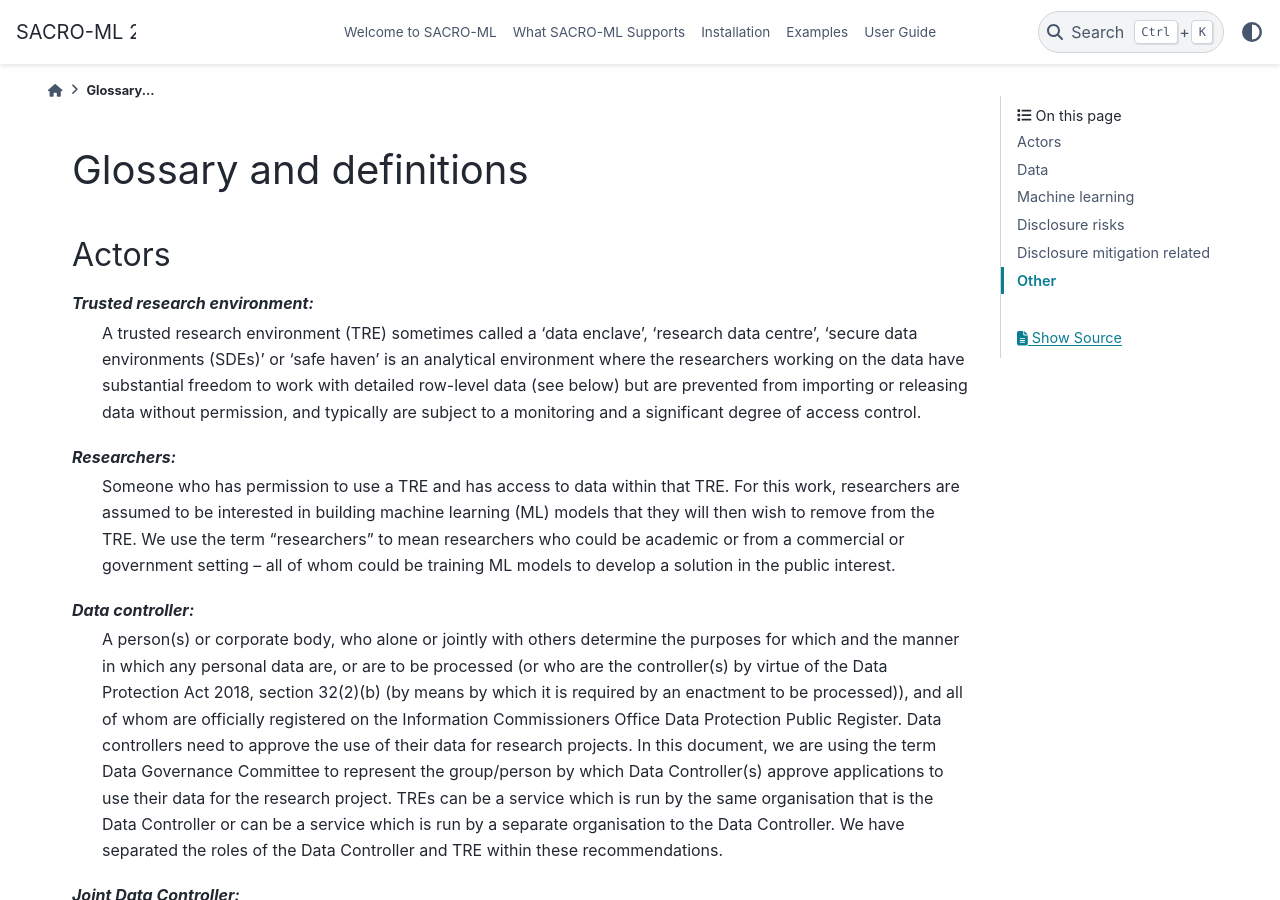
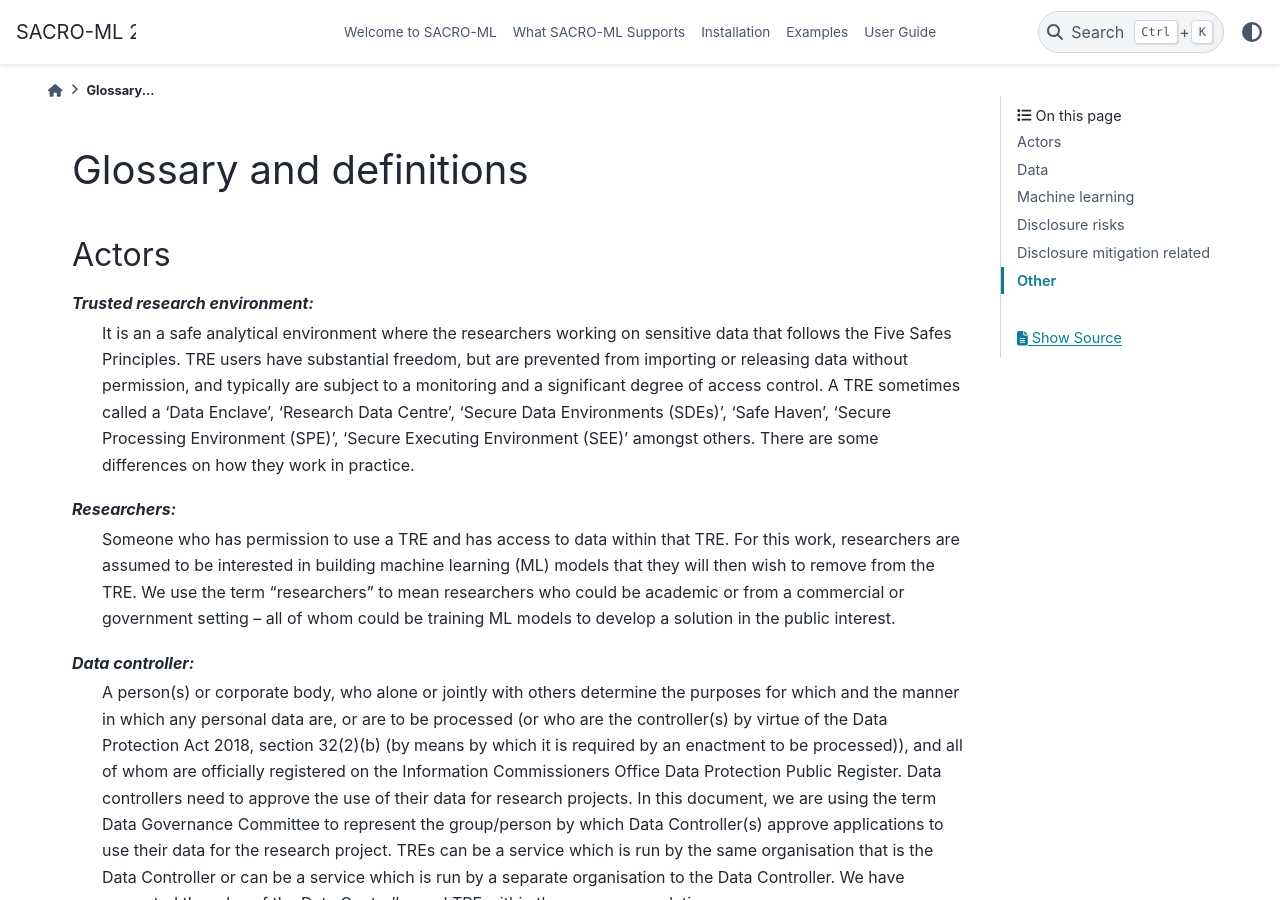
Before and after one commit to AI-SDC/SACRO-ML, a Sphinx documentation site: the page built from docs/source/Glossary.rst, in a window 1280 px wide and 900 px high. Built offline with Sphinx 7.4.7 and the PyData theme 0.15.4, drawn with Linux system fonts in a browser that asks for light colours; pages that are not in the unit, such as notebooks, are missing from menus.

Commit message:
docs: update definition of TRE (#505)
Update definition of TRE

Revised definition of 'trusted research environment' for clarity and detail.

Signed-off-by: Alba Crespi-Boixader <acrespi001@dundee.ac.uk>

```diff
--- a/docs/source/Glossary.rst
+++ b/docs/source/Glossary.rst
@@ -6,7 +6,7 @@ Glossary and definitions
 Actors
 --------
 *Trusted research environment:*
-    A trusted research environment (TRE) sometimes called a ‘data enclave’, ‘research data centre’, 'secure data environments (SDEs)' or ‘safe haven’ is an analytical environment where the researchers working on the data have substantial freedom to work with detailed row-level data (see below) but are prevented from importing or releasing data without permission, and typically are subject to a monitoring and a significant degree of access control.
+    It is an a safe analytical environment where the researchers working on sensitive data that follows the Five Safes Principles. TRE users have substantial freedom, but are prevented from importing or releasing data without permission, and typically are subject to a monitoring and a significant degree of access control. A TRE sometimes called a ‘Data Enclave’, ‘Research Data Centre’, 'Secure Data Environments (SDEs)', ‘Safe Haven’, 'Secure Processing Environment (SPE)', 'Secure Executing Environment (SEE)' amongst others. There are some differences on how they work in practice.
 
 *Researchers:*
     Someone who has permission to use a TRE and has access to data within that TRE. For this work, researchers are assumed to be interested in building machine learning (ML) models that they will then wish to remove from the TRE. We use the term “researchers” to mean researchers who could be academic or from a commercial or government setting – all of whom could be training ML models to develop a solution in the public interest.
```
